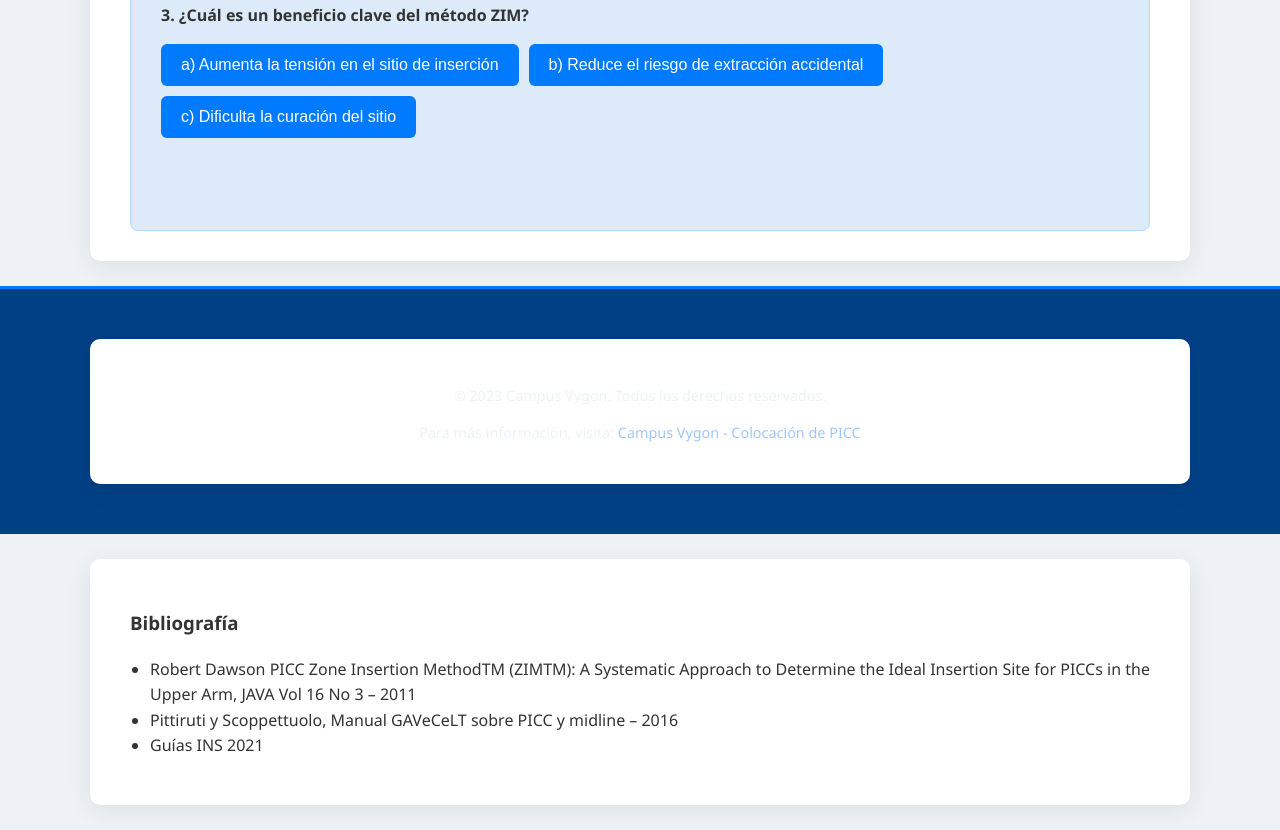
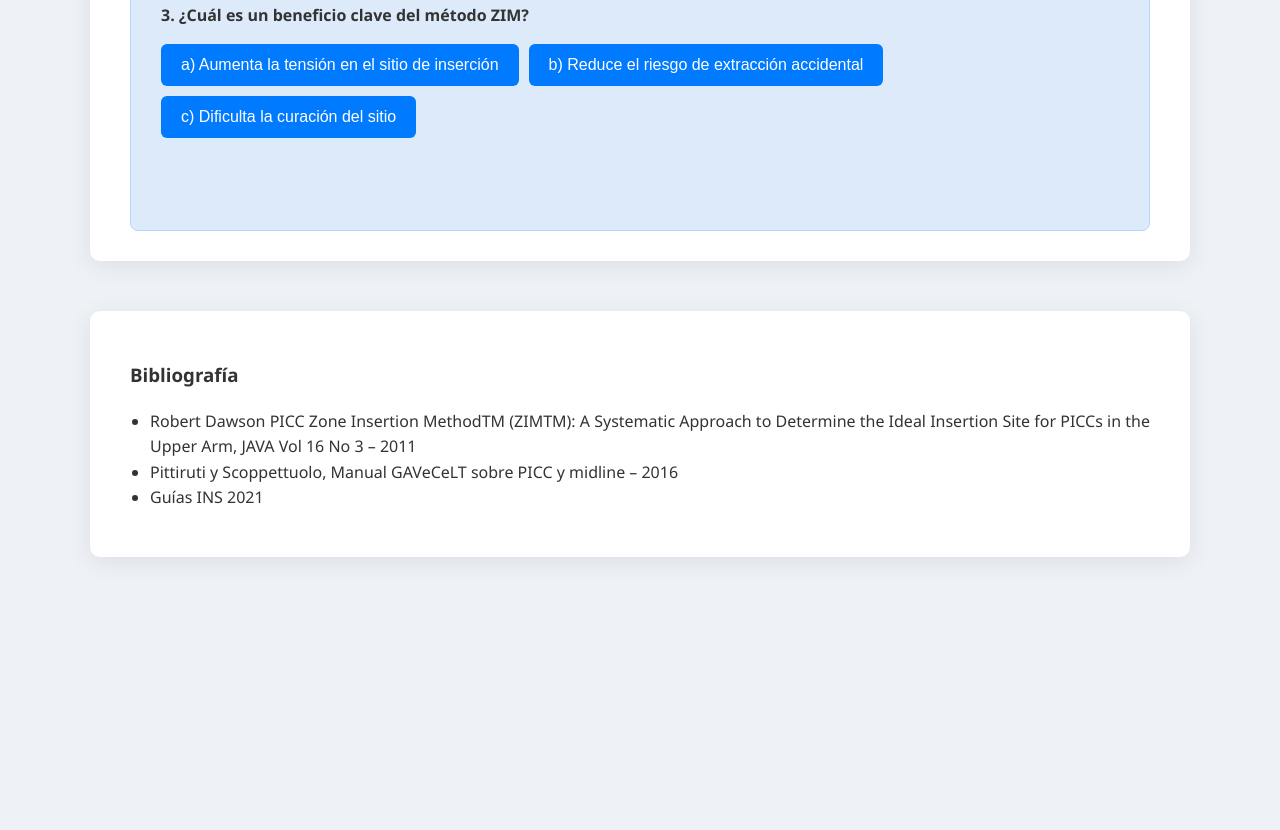
Before and after one commit to yohnnier/zim, a plain HTML site: page index.html in a window 1280 px wide. Shown: the part 5240-6070 px from the top of the page. After the commit the page ends 5822 px from the top, so only its background shows below. Drawn offline with Linux system fonts and the light colour scheme.

Commit message:
Update index.html

```diff
--- a/index.html
+++ b/index.html
@@ -273,12 +273,7 @@
         </div>
     </main>
 
-    <footer>
-        <div class="main-container">
-            <p>© 2023 Campus Vygon. Todos los derechos reservados.</p>
-            <p>Para más información, visita: <a href="https://campusvygon.com/es/colocacion-de-picc-el-metodo-zim-y-la-tunelizacion-2-recursos-claves-para-asegurar-su-exito/" target="_blank" rel="noopener noreferrer">Campus Vygon - Colocación de PICC</a></p>
-        </div>
-    </footer>
+
 
     <script>
         // ========================================
```
